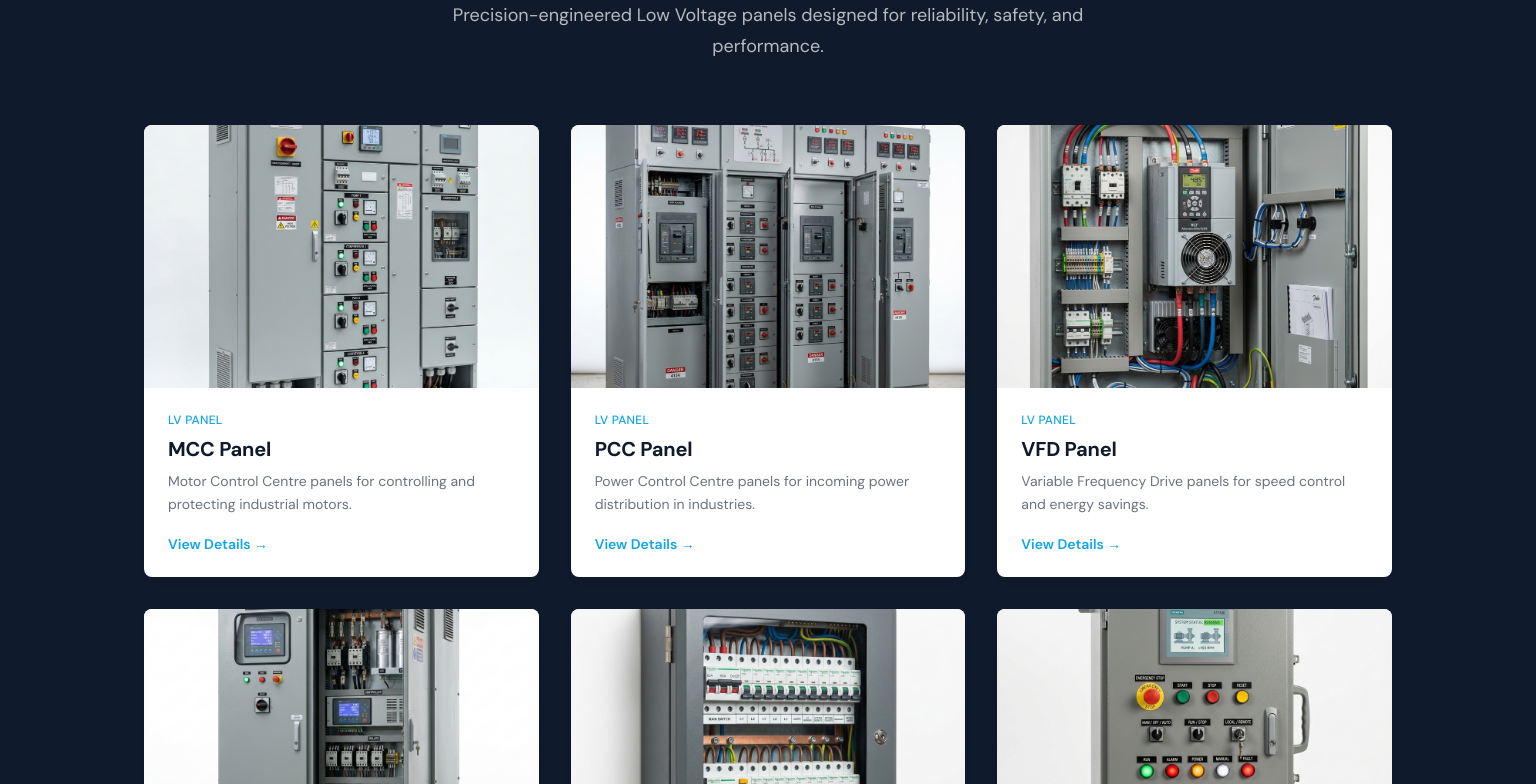
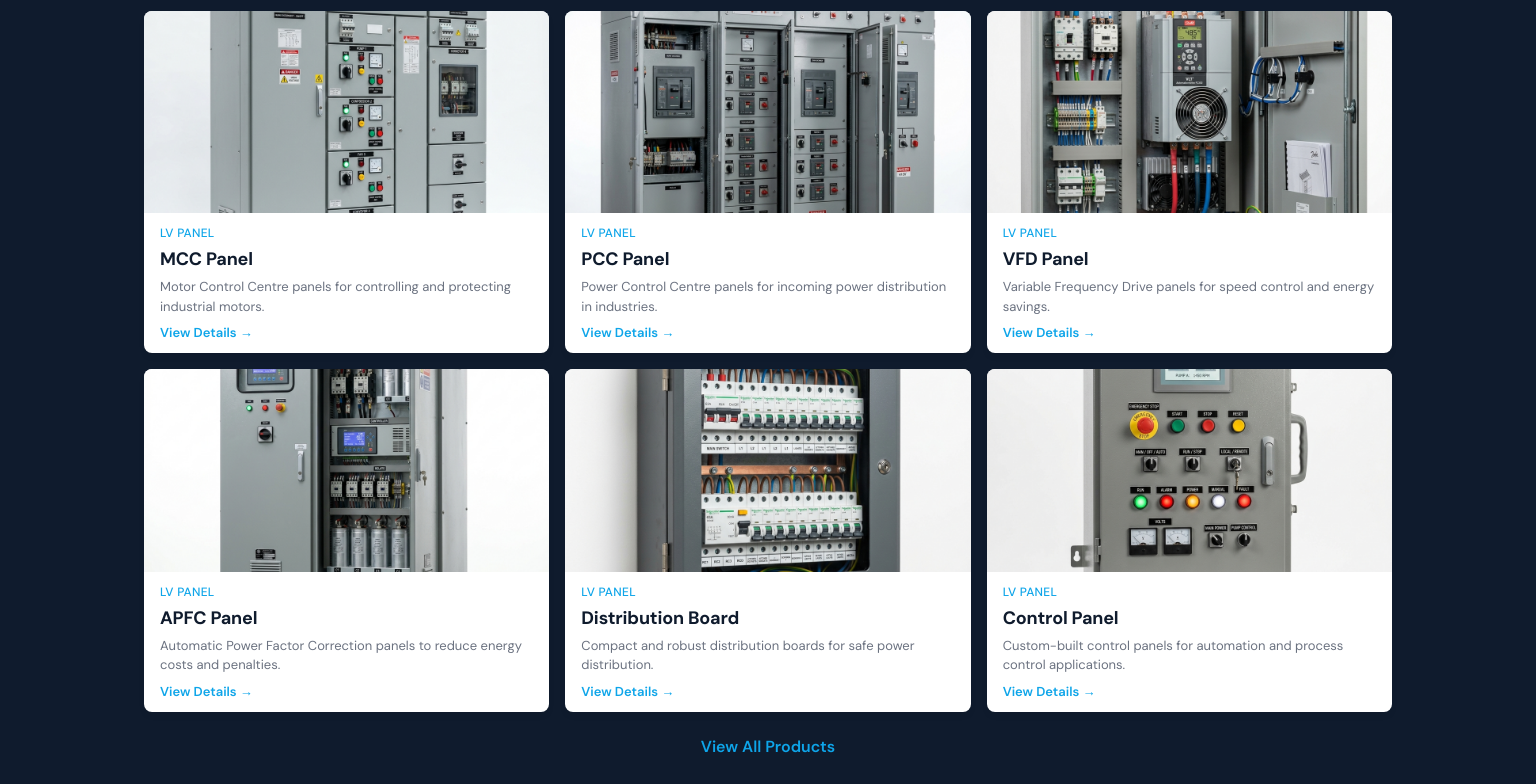
Before and after one commit to GlitchMob6/yashindustries, a React (Vite) app: page / in a window 1536 px wide. Shown: the part 1760-2544 px from the top of the page. Built offline with nearby package versions, Linux system fonts and the light colour scheme.

Commit message:
modified: src/index.css

```diff
--- a/src/index.css
+++ b/src/index.css
@@ -51,7 +51,7 @@ input, textarea { font-family: inherit; }
 
 .section-header {
   text-align: center;
-  margin-bottom: 4rem;
+  margin-bottom: 3rem;
 }
 
 .section-title {
@@ -72,7 +72,7 @@ input, textarea { font-family: inherit; }
 
 .view-all-link {
   text-align: center;
-  margin-top: 2.5rem;
+  margin-top: 1.5rem;
 }
 
 .view-all-link a {
@@ -322,8 +322,9 @@ input, textarea { font-family: inherit; }
 /* ===================================
    PRODUCTS
    =================================== */
-.products-section { padding: clamp(5rem, 8vw, 8rem) 0; }
-.products-grid { display: grid; gap: 2rem; }
+.products-section { padding: clamp(3rem, 5vw, 4.5rem) 0; }
+.products-section .section-header { margin-bottom: 2rem; }
+.products-grid { display: grid; gap: 1.25rem; }
 .product-card {
   background-color: var(--white);
   border-radius: 0.5rem;
@@ -340,13 +341,13 @@ input, textarea { font-family: inherit; }
 }
 .product-image-wrapper { overflow: hidden; }
 .product-image {
-  width: 100%; aspect-ratio: 3 / 2;
+  width: 100%; aspect-ratio: 4 / 3;
   object-fit: cover;
   transition: transform 0.6s cubic-bezier(0.16, 1, 0.3, 1);
 }
 .product-card:hover .product-image { transform: scale(1.03); }
 .product-info {
-  padding: 1.5rem;
+  padding: 1rem 1.25rem;
   display: flex;
   flex-direction: column;
   flex-grow: 1;
@@ -357,9 +358,9 @@ input, textarea { font-family: inherit; }
   text-transform: uppercase;
   letter-spacing: 0.025em;
 }
-.product-name { font-size: 1.25rem; font-weight: 700; color: var(--navy); margin-top: 0.5rem; margin-bottom: 0.5rem; letter-spacing: -0.01em; }
-.product-description { font-size: 0.875rem; color: var(--gray-500); margin-bottom: 1.25rem; line-height: 1.6; flex-grow: 1; }
-.product-link { font-size: 0.875rem; font-weight: 600; color: var(--accent); cursor: pointer; margin-top: auto; display: inline-flex; align-items: center; transition: color 0.3s ease; }
+.product-name { font-size: 1.125rem; font-weight: 700; color: var(--navy); margin-top: 0.375rem; margin-bottom: 0.375rem; letter-spacing: -0.01em; }
+.product-description { font-size: 0.8125rem; color: var(--gray-500); margin-bottom: 0.75rem; line-height: 1.5; flex-grow: 1; }
+.product-link { font-size: 0.8125rem; font-weight: 600; color: var(--accent); cursor: pointer; margin-top: auto; display: inline-flex; align-items: center; transition: color 0.3s ease; }
 .product-link:hover { color: var(--accent-dark); }
 
 /* ===================================
@@ -662,7 +663,8 @@ input, textarea { font-family: inherit; }
   .hero-title { font-size: 3rem; }
   .stats-grid { grid-template-columns: repeat(4, 1fr); }
   .about-grid { grid-template-columns: 1fr 1fr; }
-  .products-grid { grid-template-columns: repeat(3, 1fr); }
+  .products-grid { grid-template-columns: repeat(3, 1fr); gap: 1.25rem; }
+  .product-image { aspect-ratio: 16 / 9; }
   .projects-grid { grid-template-columns: repeat(3, 1fr); }
   .industries-grid { grid-template-columns: repeat(3, 1fr); }
   .cert-grid { grid-template-columns: repeat(3, 1fr); }
@@ -671,4 +673,14 @@ input, textarea { font-family: inherit; }
   .footer-grid { grid-template-columns: 2fr 1fr 1fr 1fr; }
   .features-row-bottom { max-width: 50%; }
 }
+
+/* Products - large desktop (1920×1080) optimisation */
+@media (min-width: 1440px) {
+  .products-section { padding: 3rem 0; }
+  .products-section .section-header { margin-bottom: 1.5rem; }
+  .products-grid { gap: 1rem; }
+  .product-image { aspect-ratio: 2 / 1; }
+  .product-info { padding: 0.75rem 1rem; }
+  .product-description { margin-bottom: 0.5rem; }
+}
 @media (prefers-reduced-motion: reduce) { *, *::before, *::after { animation-duration: 0.01ms !important; animation-iteration-count: 1 !important; transition-duration: 0.01ms !important; scroll-behavior: auto !important; } }
```
